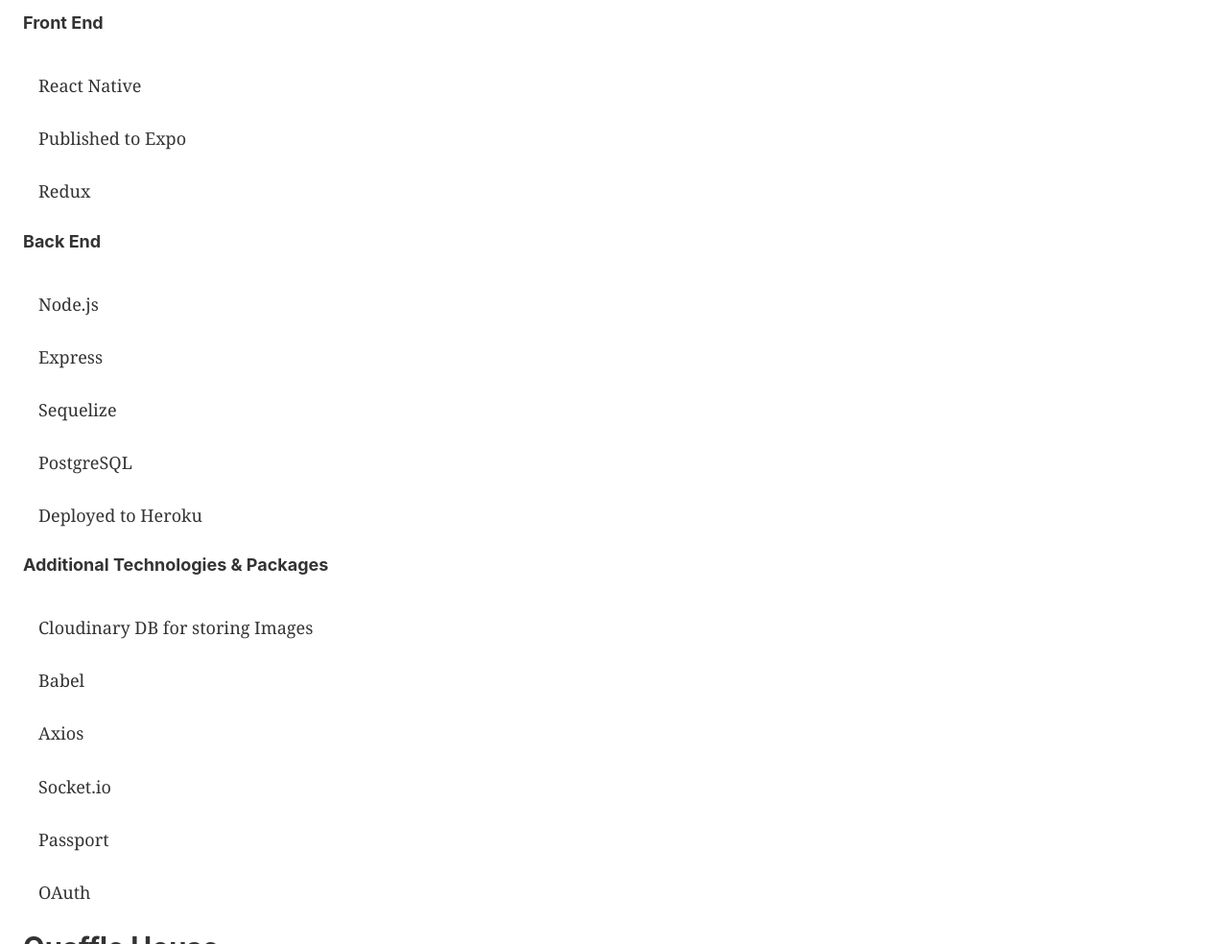
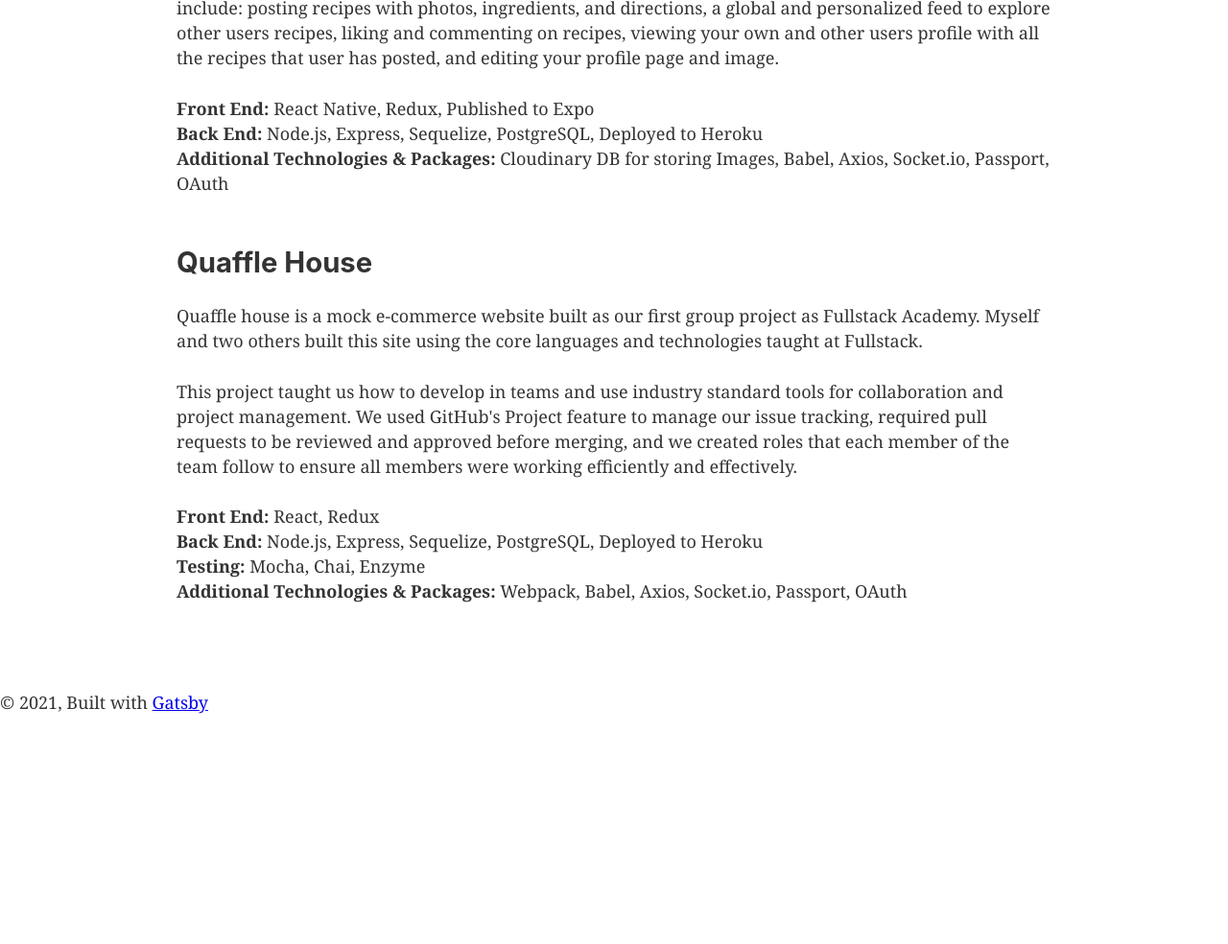
Before and after one commit to xanderbakx/portfolio, a Gatsby site: page / in a window 1280 px wide. Shown: the part 1816-2800 px from the top of the page at 96% size. After the commit the page ends 2561 px from the top, so only its background shows below. Built offline with nearby package versions, Linux system fonts and the light colour scheme; Gatsby itself is replaced by a stand-in of ours.

Commit message:
continued working on portfolio. removed material lists

```diff
--- a/package.json
+++ b/package.json
@@ -6,6 +6,7 @@
   "author": "Xander Bakx <xanderbakx@gmail.com>",
   "dependencies": {
     "@material-ui/core": "^4.11.0",
+    "@material-ui/icons": "^4.11.2",
     "gatsby": "^2.26.1",
     "gatsby-background-image": "^1.3.1",
     "gatsby-image": "^2.5.0",
--- a/src/components/projects.js
+++ b/src/components/projects.js
@@ -5,18 +5,18 @@ import {
   // CardContent,
   // Typography,
   Container,
-  List,
-  ListItem,
 } from "@material-ui/core"
-import style from "../styles/skills.module.css"
+import GitHubIcon from "@material-ui/icons/GitHub"
+import style from "../styles/projects.module.css"
 
 const Projects = () => {
   return (
-    <Container>
+    <Container maxWidth="md">
       <h1 className={style.title}>Projects</h1>
 
       {/* Cook'd */}
       <h2>Cook'd</h2>
+      <GitHubIcon />
       <p>
         Cook'd is a recipe sharing app inspired by the cumbersome recipes with
         long stories and other unnecessary content found online. This project
@@ -32,29 +32,19 @@ const Projects = () => {
         on recipes, viewing your own and other users profile with all the
         recipes that user has posted, and editing your profile page and image.
       </p>
-      <h4>Front End</h4>
-      <List>
-        <ListItem>React Native</ListItem>
-        <ListItem>Published to Expo</ListItem>
-        <ListItem>Redux</ListItem>
-      </List>
-      <h4>Back End</h4>
-      <List>
-        <ListItem>Node.js</ListItem>
-        <ListItem>Express</ListItem>
-        <ListItem>Sequelize</ListItem>
-        <ListItem>PostgreSQL</ListItem>
-        <ListItem>Deployed to Heroku</ListItem>
-      </List>
-      <h4>Additional Technologies & Packages</h4>
-      <List>
-        <ListItem>Cloudinary DB for storing Images</ListItem>
-        <ListItem>Babel</ListItem>
-        <ListItem>Axios</ListItem>
-        <ListItem>Socket.io</ListItem>
-        <ListItem>Passport</ListItem>
-        <ListItem>OAuth</ListItem>
-      </List>
+      <div className={style.techWrapper}>
+        <div className={style.techItem}>
+          <b>Front End:</b> React Native, Redux, Published to Expo
+        </div>
+        <div className={style.techItem}>
+          <b>Back End:</b> Node.js, Express, Sequelize, PostgreSQL, Deployed to
+          Heroku
+        </div>
+        <div className={style.techItem}>
+          <b>Additional Technologies & Packages:</b> Cloudinary DB for storing
+          Images, Babel, Axios, Socket.io, Passport, OAuth
+        </div>
+      </div>
 
       {/* Quaffle House */}
       <h2>Quaffle House</h2>
@@ -71,34 +61,22 @@ const Projects = () => {
         member of the team follow to ensure all members were working efficiently
         and effectively.
       </p>
-      <h4>Front End</h4>
-      <List>
-        <ListItem>React</ListItem>
-        <ListItem>Redux</ListItem>
-      </List>
-      <h4>Back End</h4>
-      <List>
-        <ListItem>Node.js</ListItem>
-        <ListItem>Express</ListItem>
-        <ListItem>Sequelize</ListItem>
-        <ListItem>PostgreSQL</ListItem>
-        <ListItem>Deployed to Heroku</ListItem>
-      </List>
-      <h4>Testing</h4>
-      <List>
-        <ListItem>Mocha</ListItem>
-        <ListItem>Chai</ListItem>
-        <ListItem>Enzyme</ListItem>
-      </List>
-      <h4>Additional Technologies & Packages</h4>
-      <List>
-        <ListItem>Webpack</ListItem>
-        <ListItem>Babel</ListItem>
-        <ListItem>Axios</ListItem>
-        <ListItem>Socket.io</ListItem>
-        <ListItem>Passport</ListItem>
-        <ListItem>OAuth</ListItem>
-      </List>
+      <div className={style.techWrapper}>
+        <div className={style.techItem}>
+          <b>Front End:</b> React, Redux
+        </div>
+        <div className={style.techItem}>
+          <b>Back End:</b> Node.js, Express, Sequelize, PostgreSQL, Deployed to
+          Heroku
+        </div>
+        <div className={style.techItem}>
+          <b>Testing:</b> Mocha, Chai, Enzyme
+        </div>
+        <div className={style.techItem}>
+          <b>Additional Technologies & Packages:</b> Webpack, Babel, Axios,
+          Socket.io, Passport, OAuth
+        </div>
+      </div>
     </Container>
   )
 }
--- a/src/components/skills.js
+++ b/src/components/skills.js
@@ -13,7 +13,7 @@ import style from "../styles/skills.module.css"
 
 const Skills = () => {
   return (
-    <Container>
+    <Container maxWidth="md">
       <h1 className={style.title}>Skills</h1>
       {/* <Box className={style.box}> */}
       <Grid container spacing={1} alignItems="stretch">
--- /dev/null
+++ b/src/styles/projects.module.css
@@ -0,0 +1,35 @@
+.title {
+  padding-top: 2rem;
+  text-align: center;
+}
+
+.box {
+  display: flex;
+  flex-direction: row;
+}
+
+.list {
+  list-style-type: none;
+}
+
+.description {
+  line-height: 1.5;
+  font-size: 1.5rem;
+  text-align: center;
+}
+
+.card {
+  margin: 0 1rem;
+  padding: 0 1.5rem;
+  height: "100%";
+}
+
+.techWrapper {
+  padding-bottom: 3rem;
+  /* display: flex;
+  justify-content: space-around;
+  flex-wrap: wrap; */
+}
+
+.techItem {
+}
```
Also changed, not shown: 1 other file.
